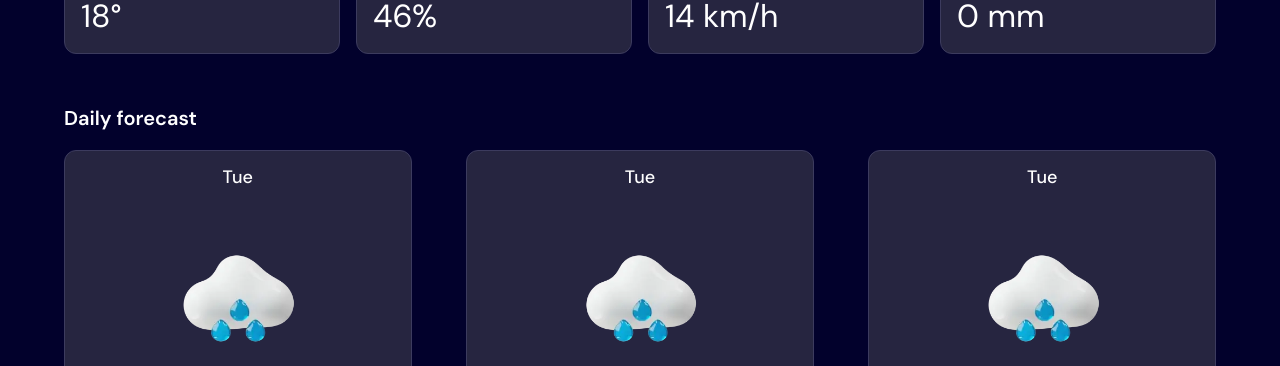
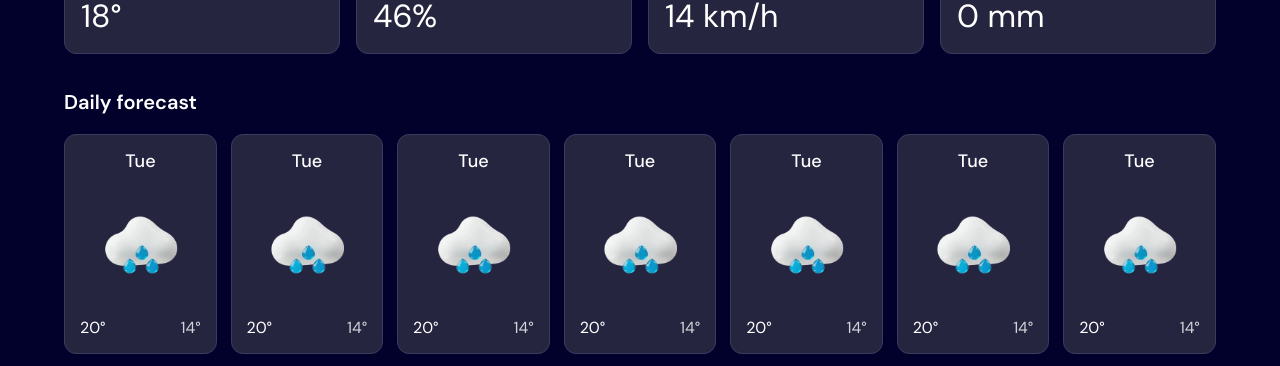
Before and after one commit to LesleyWesley/react-weather-app, a React (Vite) app: page / in a window 1280 px wide. Shown: the part 586-952 px from the top of the page. Built offline with nearby package versions, Linux system fonts and the light colour scheme.

Commit message:
Added tablet styling for DailyForecast component

```diff
--- a/src/index.css
+++ b/src/index.css
@@ -190,7 +190,7 @@ h2 {
   justify-content: center;
   align-items: flex-start;
   flex-direction: column;
-  margin: 2rem 0;
+  margin: 1rem 0;
 }
 
 .daily-card-container {
@@ -213,11 +213,11 @@ h2 {
 }
 
 h4 {
-  margin-top: 1rem;
+  margin: 1rem 0;
 }
 
 .daily-icon {
-  width: 50%;
+  width: 75%;
 }
 
 .day-temp-container {
@@ -225,7 +225,7 @@ h4 {
   display: flex;
   justify-content: space-between;
   align-items: center;
-  margin: 1.25rem 0 1rem 0;
+  margin: 1rem 0;
 }
 
 .daily-low {
@@ -265,4 +265,11 @@ h4 {
     justify-content: space-between;
     width: 100%;
   }
+
+
+  /*Daily Forecast Section - Desktop*/
+
+  .day-card {
+    width: calc((100% - 6rem)/7);
+  }
 }
```
